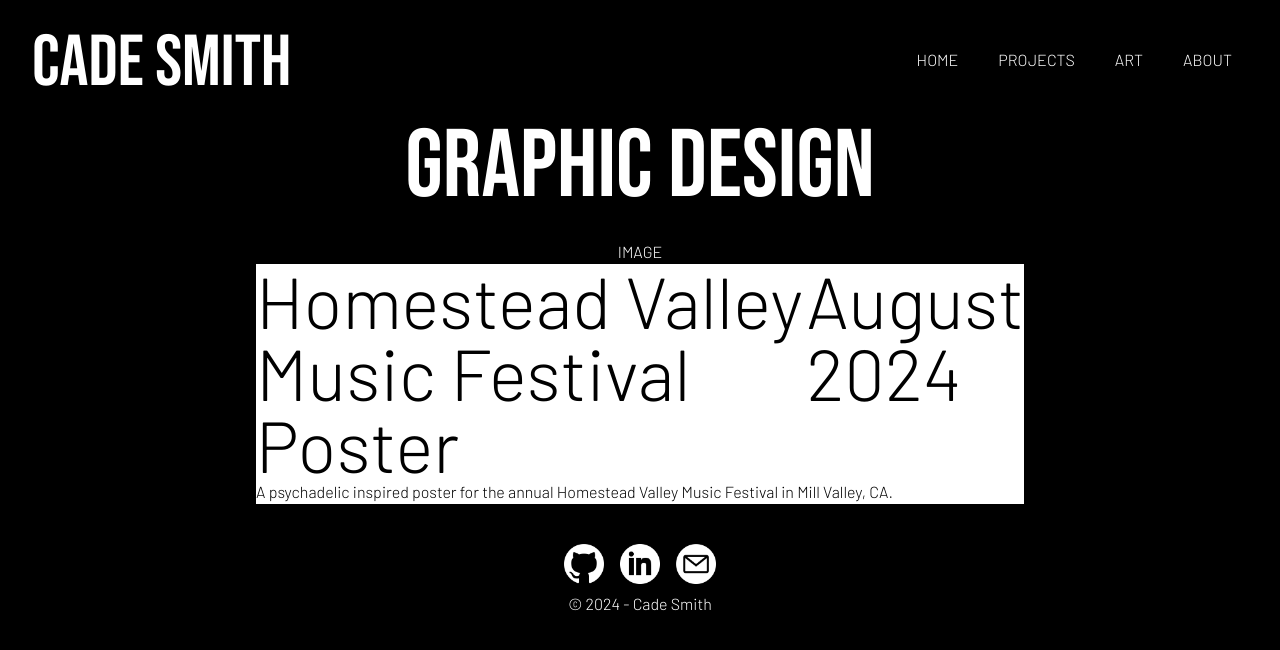
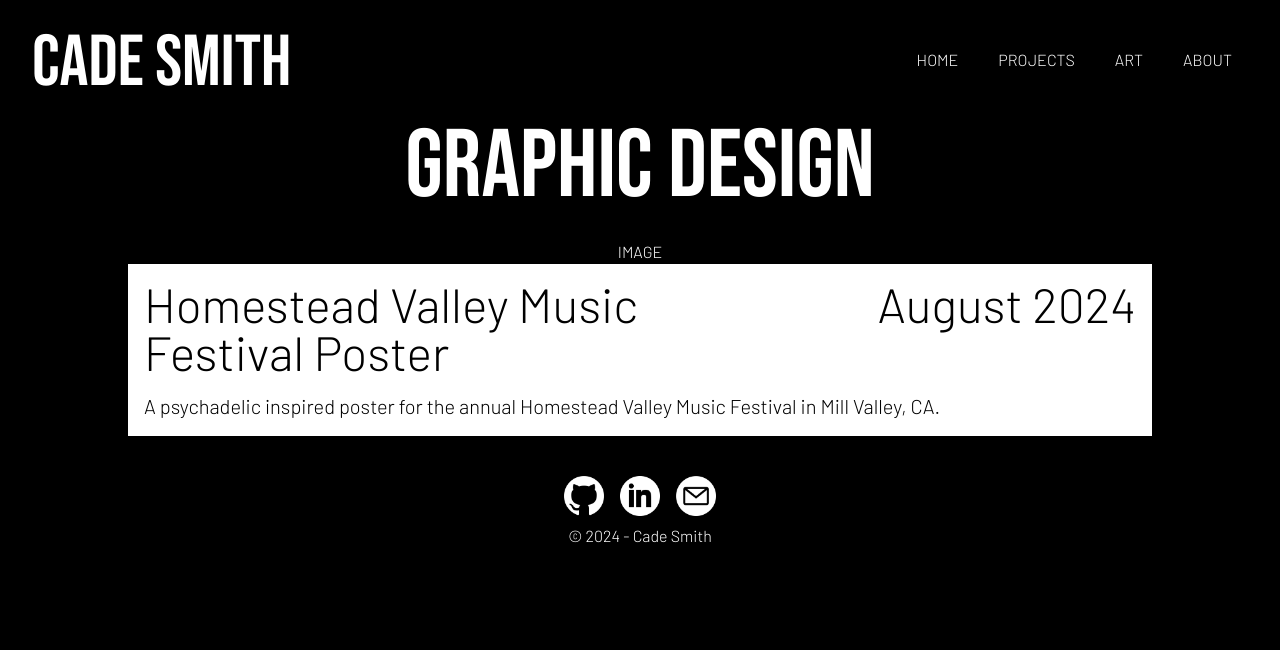
Before and after one commit to cadesmith/PortfolioSite, a Next.js app: page /art/graphic-design in a window 1280 px wide. Shown: the top 650 px of the page. Built offline with nearby package versions, Linux system fonts and the light colour scheme.

Commit message:
formatted text box for designtile component

```diff
--- a/app/components/DesignTile.tsx
+++ b/app/components/DesignTile.tsx
@@ -3,21 +3,21 @@ import React from 'react'
 
 export default function DesignTile({image, description, title, date}: any) {
   return (
-    <div className="grid w-3/5">
+    <div className="grid w-full lg:w-4/5">
       <div className='flex justify-center'>
         IMAGE
       </div>
       <div className='grid bg-white text-black'>
-        <div className='flex justify-between'>
-          <div>
-            <h1>{title}</h1>
+        <div className='flex justify-between mt-4 mx-4'>
+          <div className='w-2/3'>
+            <h1 className='text-5xl'>{title}</h1>
           </div>
-          <div>
-            <h1>{date}</h1>
+          <div className='text-right'>
+            <h1 className='text-5xl'>{date}</h1>
           </div>
         </div>
-        <div>
-          <p>{description}</p>
+        <div className='ml-4 my-4'>
+          <p className='text-xl'>{description}</p>
         </div>
       </div>
     </div>
```
